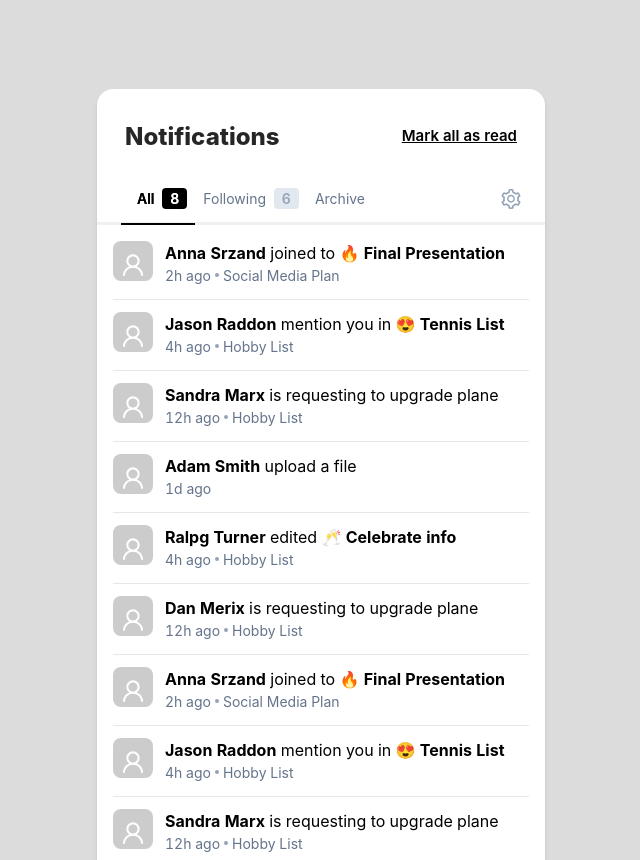
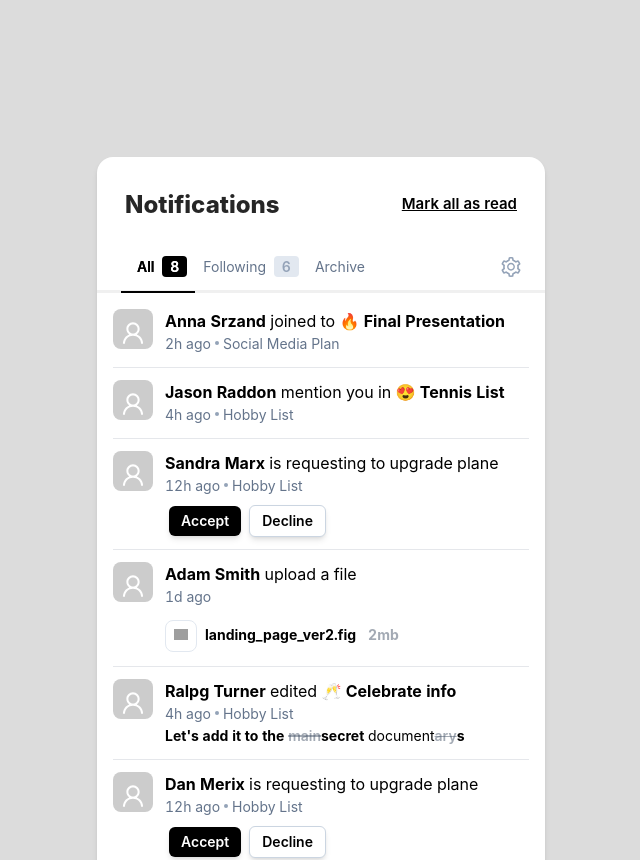
Before and after one commit to thara003/shiny-happiness, a Vue app: page / in a window 1280 px wide. Shown: the top 860 px of the page, without its empty margins (319-959 px from the left). Built offline with nearby package versions, Linux system fonts and the light colour scheme; grey boxes are pictures that could not be loaded.

Commit message:
add button strike and upload message components

```diff
--- a/src/Notification.vue
+++ b/src/Notification.vue
@@ -1,5 +1,5 @@
 <template>
-      <div class = "m-20 lg:mt-80  box-border w-[28rem] rounded-2xl bg-white shadow-md">
+      <div class = "m-20 lg:mt-80 box-border w-[28rem] rounded-2xl bg-white shadow-md">
     <div class="flex mx-4 m-2 pt-6 p-3">
         <h2 class="w-2/3 text-2xl font-extrabold ">Notifications</h2>
         <div class="w-1/3 flex justify-end items-centre">
--- a/src/components/Body.vue
+++ b/src/components/Body.vue
@@ -2,7 +2,7 @@
     <div class="px-4">
         <div v-for="message in messages" v-bind:key="message.id">
             <Message :strong1="message.strong1" :text="message.text" :strong2="message.strong2"
-                :timeago="message.timeago" :listitem="message.listitem" />
+                :timeago="message.timeago" :listitem="message.listitem" :button="message.button" :upload="message.upload" :strike="message.strike"/>
             <hr class="my-3" />
         </div>
     </div>
@@ -39,6 +39,7 @@ export default {
                     strong2: '',
                     timeago: '12h ago ',
                     listitem: 'Hobby List',
+                    button: true,
                 },
                 {
                     id: 4,
@@ -46,6 +47,7 @@ export default {
                     text: 'upload a file',
                     strong2: '',
                     timeago: '1d ago ',
+                    upload: true,
                 },
                 {
                     id: 5,
@@ -54,6 +56,7 @@ export default {
                     strong2: 'Celebrate info',
                     timeago: '4h ago ',
                     listitem: 'Hobby List',
+                    strike: true,
                 },
                 {
                     id: 6,
@@ -62,37 +65,7 @@ export default {
                     strong2: '',
                     timeago: '12h ago ',
                     listitem: 'Hobby List',
-                },
-                {
-                    id: 7,
-                    strong1: 'Anna Srzand ',
-                    text: 'joined to 🔥 ',
-                    strong2: 'Final Presentation',
-                    timeago: '2h ago ',
-                    listitem: 'Social Media Plan',
-                },
-                {
-                    id: 8,
-                    strong1: 'Jason Raddon ',
-                    text: 'mention you in 😍 ',
-                    strong2: 'Tennis List',
-                    timeago: '4h ago ',
-                    listitem: 'Hobby List',
-                },
-                {
-                    id: 9,
-                    strong1: 'Sandra Marx ',
-                    text: 'is requesting to upgrade plane',
-                    strong2: '',
-                    timeago: '12h ago ',
-                    listitem: 'Hobby List',
-                },
-                {
-                    id: 10,
-                    strong1: 'Adam Smith ',
-                    text: 'upload a file',
-                    strong2: '',
-                    timeago: '1d ago ',
+                    button: true,
                 },
 
             ],
--- /dev/null
+++ b/src/components/Button.vue
@@ -0,0 +1,21 @@
+<template>
+    <button class="font-semibold py-1 px-3 mx-1 mt-2 rounded-md shadow-md"
+        :class="[color === 'black' ? 'bg-black text-white' : 'bg-white border border-slate-300']">
+        {{text}}
+    </button>
+</template>
+<script>
+export default {
+    name: 'Button',
+    props: {
+        text: {
+            type: String,
+            required: true,
+        },
+        color: {
+            type: String,
+            required: false,
+        },
+    },
+}
+</script>
--- a/src/components/Message.vue
+++ b/src/components/Message.vue
@@ -9,16 +9,28 @@
       <span class="text-base"> <strong>{{strong1}} </strong>{{text}}<strong>{{strong2}}</strong></span>
       <span class="flex text-slate-500">{{timeago}}<li class="h-1 w-1 rounded-full bg-slate-400 mt-2 mx-1" v-if="listitem"></li>
         {{listitem}}</span>
+        <Button text ="Accept" color="black" v-if="button"/>
+        <Button text ="Decline" v-if="button"/>
+        <div>
+          <UploadMess v-if="upload"/>
+          <StrikeMess v-if="strike"/>
+        </div>
     </div>
   </div>
 </template>
 <script lang="ts">
 import { UserOutlined } from '@ant-design/icons-vue';
 import { defineComponent } from 'vue';
+import Button from './Button.vue';
+import UploadMess from './UploadMess.vue';
+import StrikeMess from './StrikeMess.vue';
 export default defineComponent({
   components: {
     UserOutlined,
-  },
+    Button,
+    UploadMess,
+    StrikeMess
+},
   props: {
     strong1: {
       type: String,
@@ -40,6 +52,18 @@ export default defineComponent({
       type: String,
       required: false,
     },
+    button:{
+      type: Boolean,
+      required: false,
+    },
+    upload:{
+      type: Boolean,
+      required: false,
+    },
+    strike:{
+      type: Boolean,
+      required: false,
+    }
   },
 });
 </script>
--- /dev/null
+++ b/src/components/StrikeMess.vue
@@ -0,0 +1,15 @@
+<template>
+    <span>
+        <strong>Let's add it to the </strong>
+        <span class="line-through font-semibold text-slate-600/50 decoration-slate-600/50 decoration-2">main</span>
+        <strong>secret </strong>
+        <span>document</span>
+        <span class="line-through font-semibold text-slate-600/50">ary</span>
+        <strong>s</strong>
+    </span>
+</template>
+<script>
+export default {
+    name: 'StrikeMess',
+}
+</script>
--- /dev/null
+++ b/src/components/UploadMess.vue
@@ -0,0 +1,13 @@
+<template>
+    <div class="flex">
+        <div class="border rounded-lg border-slate-200 mt-3 p-2 h-8 w-8">
+        <img src="https://cdn-icons-png.flaticon.com/512/5968/5968705.png" alt="avatar" class="object-scale-down" />
+    </div>
+    <div class="m-2 mt-4"><strong class="font-bold">landing_page_ver2.fig</strong><span class="ml-3 font-bold text-slate-600/50">2mb</span></div>
+    </div>
+</template>
+<script>
+export default {
+    name: 'UploadMess',
+}
+</script>
```
